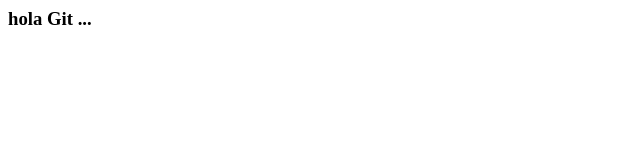
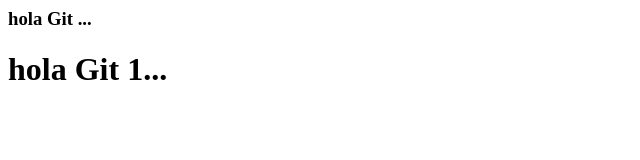
Before and after one commit to gastoResler-Siste/MaquetacionHtmlTp1, a plain HTML site: page index.html in a window 1280 px wide. Shown: the whole page, without its empty margins (0-640 px from the left). Drawn offline with Linux system fonts and the light colour scheme.

Commit message:
Update index.html
zxczxc

```diff
--- a/index.html
+++ b/index.html
@@ -1,6 +1,6 @@
 <html>
     <head>
-        <title> TP1 Maquetacion en Git 2  </title>
+        <title> TP1 Maquetacion en Git </title>
         <style>
 
         </style>
@@ -8,7 +8,7 @@
 
     <body>
         <h3>hola Git ...</h3>
-
+        <h1>hola Git   1...</h1>
 
     </body>
 </html>
```
